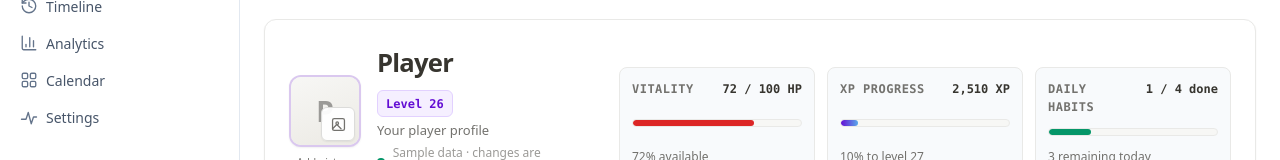
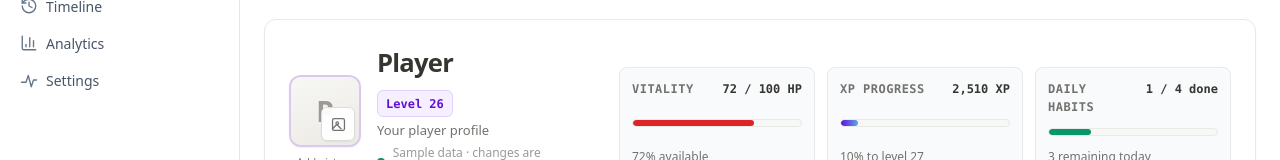
Before and after one commit to kayy-eci/Personal-dashboard, a React (Vite) app: page / in a window 1280 px wide. Shown: the part 282-442 px from the top of the page. Built offline with nearby package versions, Linux system fonts and the light colour scheme.

Commit message:
refactor(navigation): remove calendar page and route
Drops the CalendarPage route, nav item, and page titles. The calendar view is superseded by the event manager on the goals page.

```diff
--- a/src/App.tsx
+++ b/src/App.tsx
@@ -36,7 +36,6 @@ function App() {
     attributes: { title: 'Character', subtitle: 'Review the capabilities growing through your activity' },
     timeline: { title: 'Timeline', subtitle: 'A chronological record of your activity' },
     analytics: { title: 'Analytics', subtitle: 'Understand your consistency, progress, and focus' },
-    calendar: { title: 'Calendar', subtitle: 'Keep the week and month in view' },
     settings: { title: 'Settings', subtitle: 'Configure the app and your rules' },
   }
   const page = pageTitles[activePage.id]
--- a/src/components/Sidebar/nav-items.ts
+++ b/src/components/Sidebar/nav-items.ts
@@ -25,7 +25,6 @@ export type PageId =
   | 'attributes'
   | 'timeline'
   | 'analytics'
-  | 'calendar'
   | 'settings'
 
 /** Primary LifeOS destinations, ordered by the product's daily workflow. */
@@ -37,6 +36,5 @@ export const navItems: NavItem[] = [
   { id: 'attributes', label: 'Character', icon: AttributesIcon },
   { id: 'timeline', label: 'Timeline', icon: TimelineIcon },
   { id: 'analytics', label: 'Analytics', icon: AnalyticsIcon },
-  { id: 'calendar', label: 'Calendar', icon: DashboardIcon },
   { id: 'settings', label: 'Settings', icon: AttributesIcon },
 ]
--- a/src/pages/FeaturePage/FeaturePage.tsx
+++ b/src/pages/FeaturePage/FeaturePage.tsx
@@ -1,7 +1,6 @@
 import type { PageId } from '../../components/Sidebar/nav-items'
 import { AnalyticsPage } from './AnalyticsPage'
 import { AttributesPage } from './AttributesPage'
-import { CalendarPage } from './CalendarPage'
 import { GoalsPage } from './GoalsPage'
 import { HabitsPage } from './HabitsPage'
 import { QuestManagementPage } from './QuestManagementPage'
@@ -27,8 +26,6 @@ export function FeaturePage({ pageId }: FeaturePageProps) {
       return <TimelinePage />
     case 'analytics':
       return <AnalyticsPage />
-    case 'calendar':
-      return <CalendarPage />
     case 'settings':
       return <SettingsPage />
   }
```
